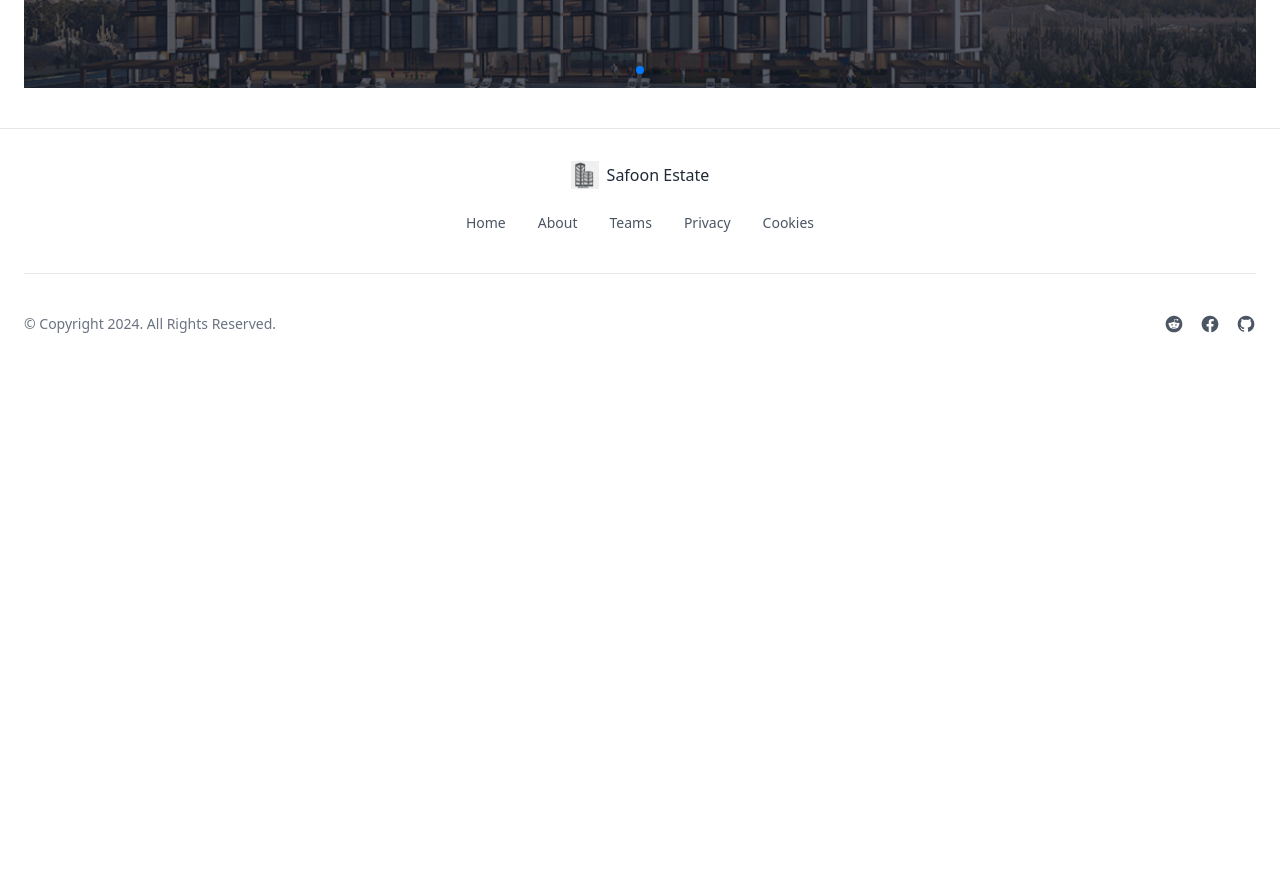
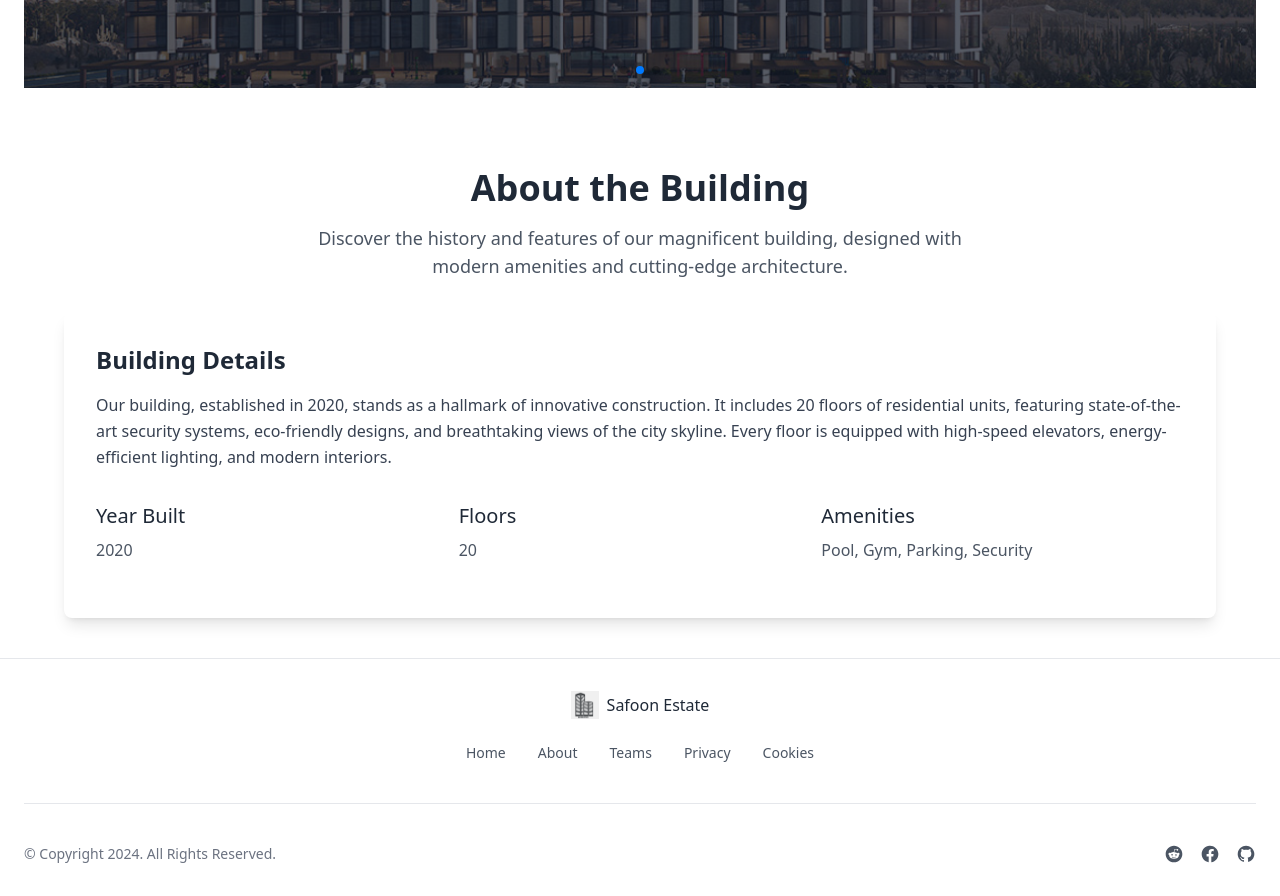
Before and after one commit to Lalonasm/b9a12-client-side, a React (Vite) app: page / in a window 1280 px wide. Shown: the part 820-1716 px from the top of the page. Before the commit the page ends 1186 px from the top, so only its background shows below. Built offline with nearby package versions, Linux system fonts and the light colour scheme; no server answers.

Commit message:
axios interceptor added

```diff
--- a/package.json
+++ b/package.json
@@ -10,6 +10,8 @@
     "preview": "vite preview"
   },
   "dependencies": {
+    "@tanstack/react-query": "^5.55.2",
+    "axios": "^1.7.7",
     "firebase": "^10.13.1",
     "localforage": "^1.10.0",
     "match-sorter": "^6.3.4",
--- a/src/Pages/Apartments/Apartments.jsx
+++ b/src/Pages/Apartments/Apartments.jsx
@@ -4,14 +4,32 @@ import Heading from '../../Shared/Heading'
 import Container from '../../Shared/Container'
 import LoadingSpinner from '../../Shared/LoadingSpinner'
 import Card from './Card'
+import { useQuery } from '@tanstack/react-query'
+import useAxiosSecure from '../../hooks/useAxiosSecure'
+import { Helmet } from 'react-helmet-async'
 // import Card from './Card'
 // import Container from '../Shared/Container'
 // import Heading from '../Shared/Heading'
 // import LoadingSpinner from '../Shared/LoadingSpinner'
 
 const Apartments = () => {
+    const axiosSecure = useAxiosSecure();
     const [apartments, setApartments] = useState([])
     const [loading, setLoading] = useState(false)
+
+    const query = useQuery(
+        {
+            queryKey: ['apartments'],
+            queryFn: async () => {
+                const { data } = await axiosSecure.get('/apartments');
+                console.log(data);
+                return data
+            }
+        }
+    )
+
+    console.log(query);
+
 
     useEffect(() => {
         setLoading(true)
@@ -20,6 +38,7 @@ const Apartments = () => {
             .then(data => {
                 setApartments(data)
                 setLoading(false)
+                console.log(data)
             })
     }, [])
 
@@ -27,6 +46,11 @@ const Apartments = () => {
 
     return (
         <Container>
+            <div>
+                <Helmet>
+                    <title>Safoon Estate | apartments </title>
+                </Helmet>
+            </div>
             {apartments && apartments.length > 0 ? (
                 <div className='pt-12 grid grid-cols-1 sm:grid-cols-2 md:grid-cols-3 lg:grid-cols-4 xl:grid-cols-5 2xl:grid-cols-6 gap-8'>
                     {apartments.map(apartment => (
--- /dev/null
+++ b/src/Pages/Home/AboutTheBuilding/AboutTheBuilding.css
@@ -0,0 +1,3 @@
+.about-item {
+    background-image: url('../../../assets/image/single7.jpg');
+}
--- /dev/null
+++ b/src/Pages/Home/AboutTheBuilding/AboutTheBuilding.jsx
@@ -0,0 +1,40 @@
+<link rel="stylesheet" href="./AboutTheBuilding.css" />
+
+const AboutTheBuilding = () => {
+  return (
+    <section class="about-item  bg-b py-10 px-5">
+      <div class="max-w-6xl mx-auto">
+        <div class="text-center mb-8">
+          <h2 class="text-4xl font-bold text-gray-800 mb-4">About the Building</h2>
+          <p class="text-gray-600 text-lg max-w-2xl mx-auto">
+            Discover the history and features of our magnificent building, designed with modern amenities and cutting-edge architecture.
+          </p>
+        </div>
+
+        <div class="bg-white shadow-lg rounded-lg p-8">
+          <h3 class="text-2xl font-semibold mb-4">Building Details</h3>
+          <p class="text-gray-700 leading-relaxed mb-6">
+            Our building, established in 2020, stands as a hallmark of innovative construction. It includes 20 floors of residential units, featuring state-of-the-art security systems, eco-friendly designs, and breathtaking views of the city skyline. Every floor is equipped with high-speed elevators, energy-efficient lighting, and modern interiors.
+          </p>
+
+          <div class="flex flex-wrap justify-around mt-8">
+            <div class="w-full md:w-1/3 mb-6">
+              <h4 class="text-xl font-medium text-gray-800 mb-2">Year Built</h4>
+              <p class="text-gray-600">2020</p>
+            </div>
+            <div class="w-full md:w-1/3 mb-6">
+              <h4 class="text-xl font-medium text-gray-800 mb-2">Floors</h4>
+              <p class="text-gray-600">20</p>
+            </div>
+            <div class="w-full md:w-1/3 mb-6">
+              <h4 class="text-xl font-medium text-gray-800 mb-2">Amenities</h4>
+              <p class="text-gray-600">Pool, Gym, Parking, Security</p>
+            </div>
+          </div>
+        </div>
+      </div>
+    </section>
+  );
+};
+
+export default AboutTheBuilding;
--- a/src/Pages/Home/Home/Home.jsx
+++ b/src/Pages/Home/Home/Home.jsx
@@ -1,6 +1,8 @@
 import { Helmet } from "react-helmet-async";
 import Banner from "../Banner/Banner";
 import Categories from "../../../components/Categories/Categories";
+import AboutTheBuilding from "../AboutTheBuilding/AboutTheBuilding";
+
 
 
 const Home = () => {
@@ -11,7 +13,8 @@ const Home = () => {
                 <title>Safoon Estate | Vacation Homes & Condo Rentals </title>
             </Helmet>
             <Categories></Categories>
-<Banner></Banner>
+            <Banner></Banner>
+            <AboutTheBuilding></AboutTheBuilding>
         </div>
     );
 };
--- /dev/null
+++ b/src/hooks/useAxios2.jsx
@@ -0,0 +1,10 @@
+import axios from 'axios'
+
+export const axiosCommon = axios.create({
+    baseURL: import.meta.env.VITE_API_URL,
+})
+const useAxiosCommon = () => {
+    return axiosCommon
+}
+
+export default useAxiosCommon
--- /dev/null
+++ b/src/hooks/useAxiosSecure.jsx
@@ -0,0 +1,32 @@
+import axios from 'axios'
+import { useEffect } from 'react'
+import useAuth from './useAuth'
+import { useNavigate } from 'react-router-dom'
+
+export const axiosSecure = axios.create({
+  baseURL: import.meta.env.VITE_API_URL,
+  withCredentials: true,
+})
+const useAxiosSecure = () => {
+  const { logOut } = useAuth()
+  const navigate = useNavigate()
+  useEffect(() => {
+    axiosSecure.interceptors.response.use(
+      res => {
+        return res
+      },
+      async error => {
+        console.log('error tracked in the interceptor', error.response)
+        if (error.response.status === 401 || error.response.status === 403) {
+          await logOut()
+          navigate('/login')
+        }
+        return Promise.reject(error)
+      }
+    )
+  }, [logOut, navigate])
+
+  return axiosSecure
+}
+
+export default useAxiosSecure
--- a/src/main.jsx
+++ b/src/main.jsx
@@ -10,15 +10,24 @@ import { HelmetProvider } from 'react-helmet-async'
 
 
 
+import {
+  QueryClient,
+  QueryClientProvider,
+} from '@tanstack/react-query'
+
+const queryClient = new QueryClient()
+
 createRoot(document.getElementById('root')).render(
   <StrictMode>
     <HelmetProvider>
+      <QueryClientProvider client={queryClient}>
         <AuthProvider>
           <div className='max-w-screen-xl mx-auto'>
             <RouterProvider router={router} />
           </div>
           <Toaster></Toaster>
         </AuthProvider>
+      </QueryClientProvider>
     </HelmetProvider>
   </StrictMode>,
 )
```
Also changed, not shown: 1 other file (tests, documents, lock files or other folders). Lines whose indentation alone changed are shown as unchanged.
